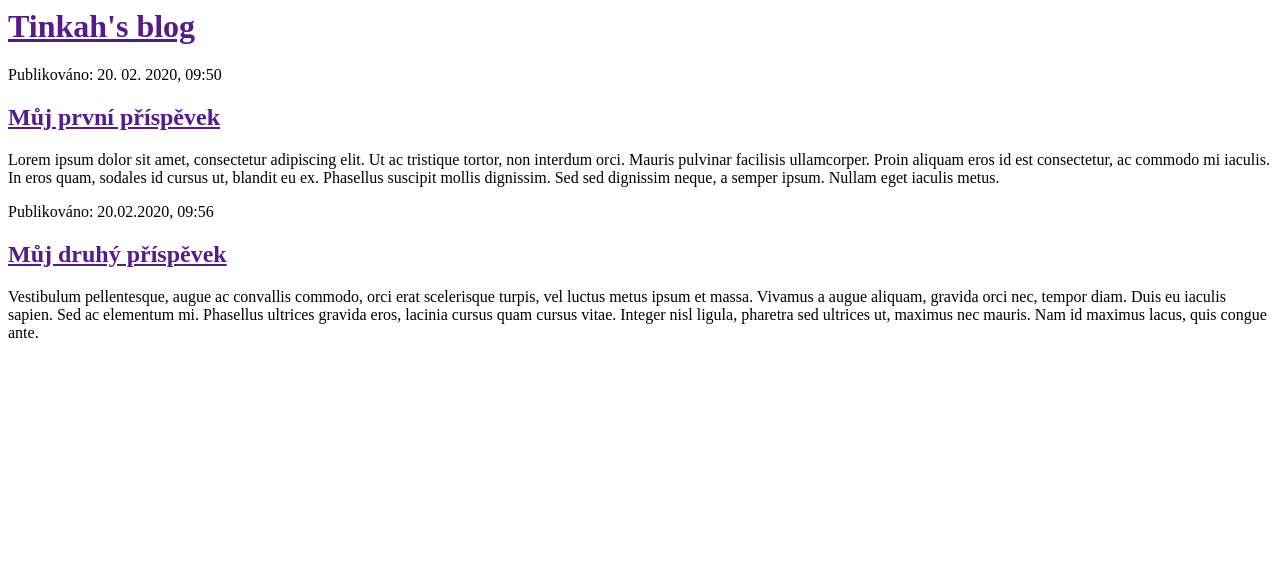
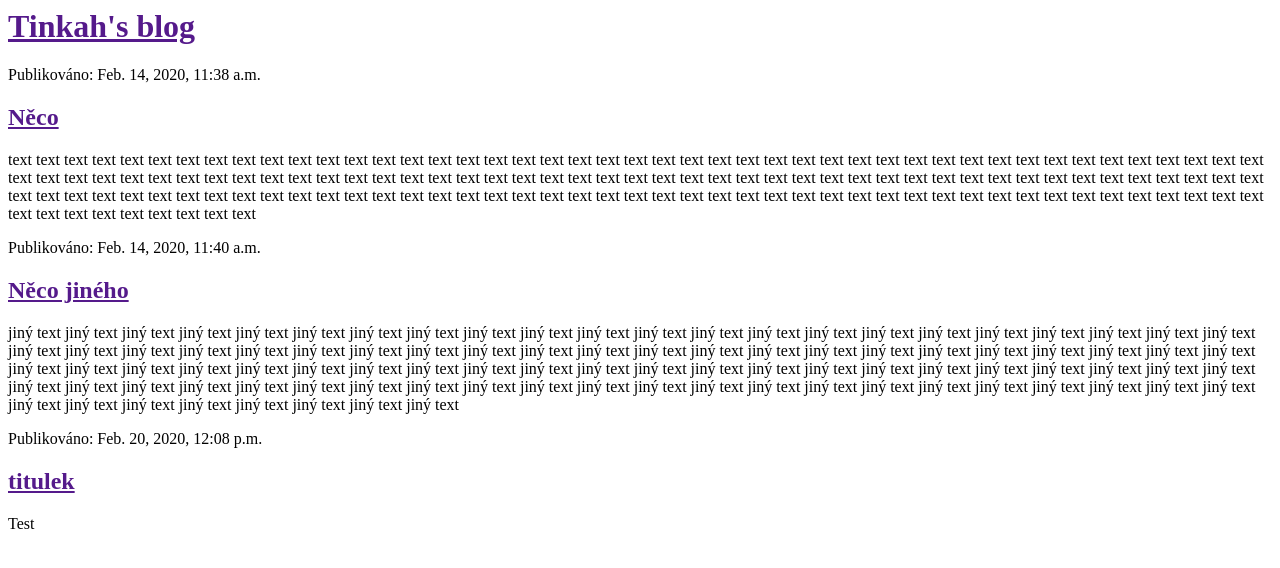
Before and after one commit to tinkah8/my-first-blog, a Django app: page / in a window 1280 px wide. Shown: the top 568 px of the page. Run offline with Django 3.2, Linux system fonts and the light colour scheme; data comes from the database, SQL or seed files in the repository; both versions use the stored data as it was after the commit.

Commit message:
Změna šablony, aby zobrazovala příspěvky z databáze.

```diff
--- a/blog/templates/blog/post_list.html
+++ b/blog/templates/blog/post_list.html
@@ -7,17 +7,15 @@
             <h1><a href="">Tinkah's blog</a></h1>
         </div>
 
-        <div>
-            <p>Publikováno: 20. 02. 2020, 09:50</p>
-            <h2><a href="">Můj první příspěvek</a></h2>
-            <p>Lorem ipsum dolor sit amet, consectetur adipiscing elit. Ut ac tristique tortor, non interdum orci. Mauris pulvinar facilisis ullamcorper. Proin aliquam eros id est consectetur, ac commodo mi iaculis. In eros quam, sodales id cursus ut, blandit eu ex. Phasellus suscipit mollis dignissim. Sed sed dignissim neque, a semper ipsum. Nullam eget iaculis metus. </p>
-        </div>
+        {% for post in posts %}
+            <div>
+                <p>Publikováno: {{ post.published_date }}</p>
+                <h2><a href="">{{ post.title }}</a></h2>
+                <p>{{ post.text|linebreaksbr }}</p>
+            </div>
 
-        <div>
-            <p>Publikováno: 20.02.2020, 09:56</p>
-            <h2><a href="">Můj druhý příspěvek</a></h2>
-            <p>Vestibulum pellentesque, augue ac convallis commodo, orci erat scelerisque turpis, vel luctus metus ipsum et massa. Vivamus a augue aliquam, gravida orci nec, tempor diam. Duis eu iaculis sapien. Sed ac elementum mi. Phasellus ultrices gravida eros, lacinia cursus quam cursus vitae. Integer nisl ligula, pharetra sed ultrices ut, maximus nec mauris. Nam id maximus lacus, quis congue ante. </p>
-        </div>
+
+        {% endfor %}
 
     </body>
 </html>
--- a/blog/views.py
+++ b/blog/views.py
@@ -1,6 +1,9 @@
 from django.shortcuts import render
+from django.utils import timezone
+from .models import Post
 
 # Create your views here.
 
 def post_list(request):
-    return render(request, 'blog/post_list.html', {})
+    posts = Post.objects.filter(published_date__lte=timezone.now()).order_by('published_date')
+    return render(request, 'blog/post_list.html', {'posts': posts})
```
Also changed, not shown: db.sqlite3.
